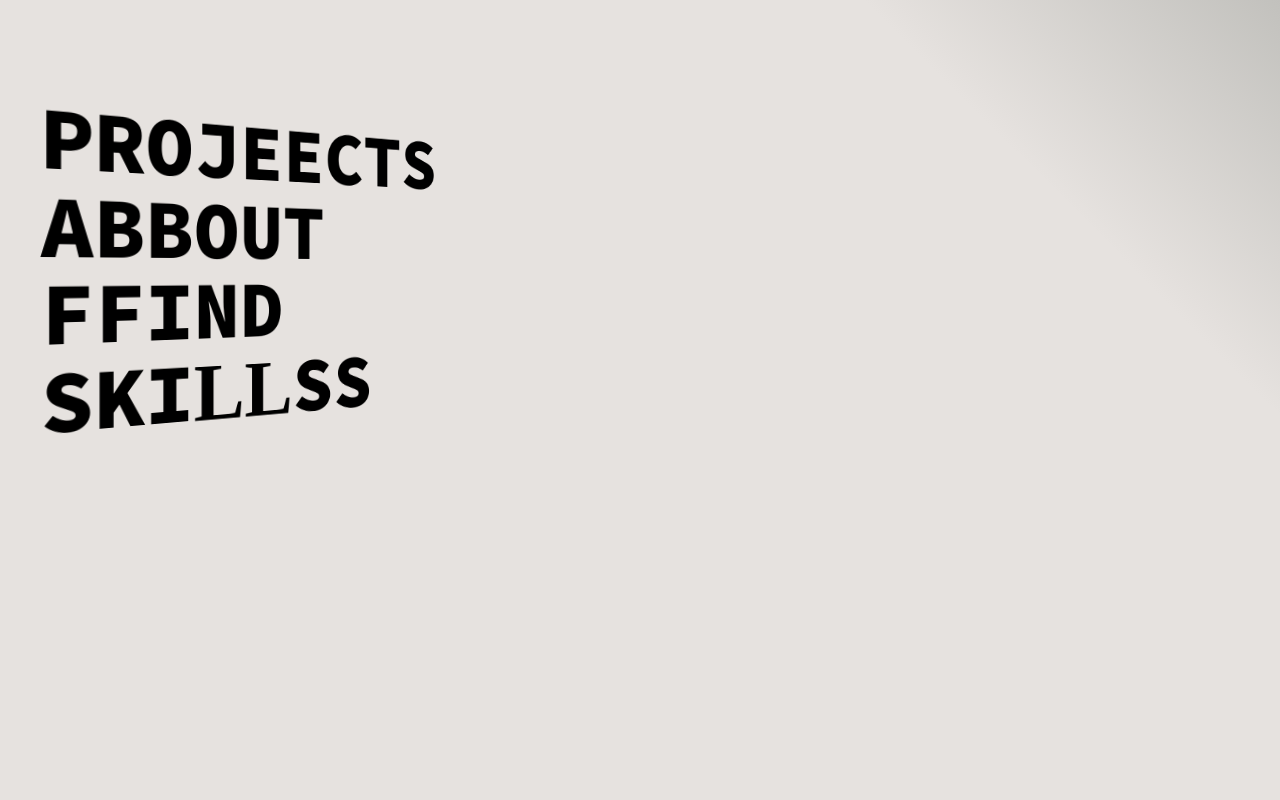
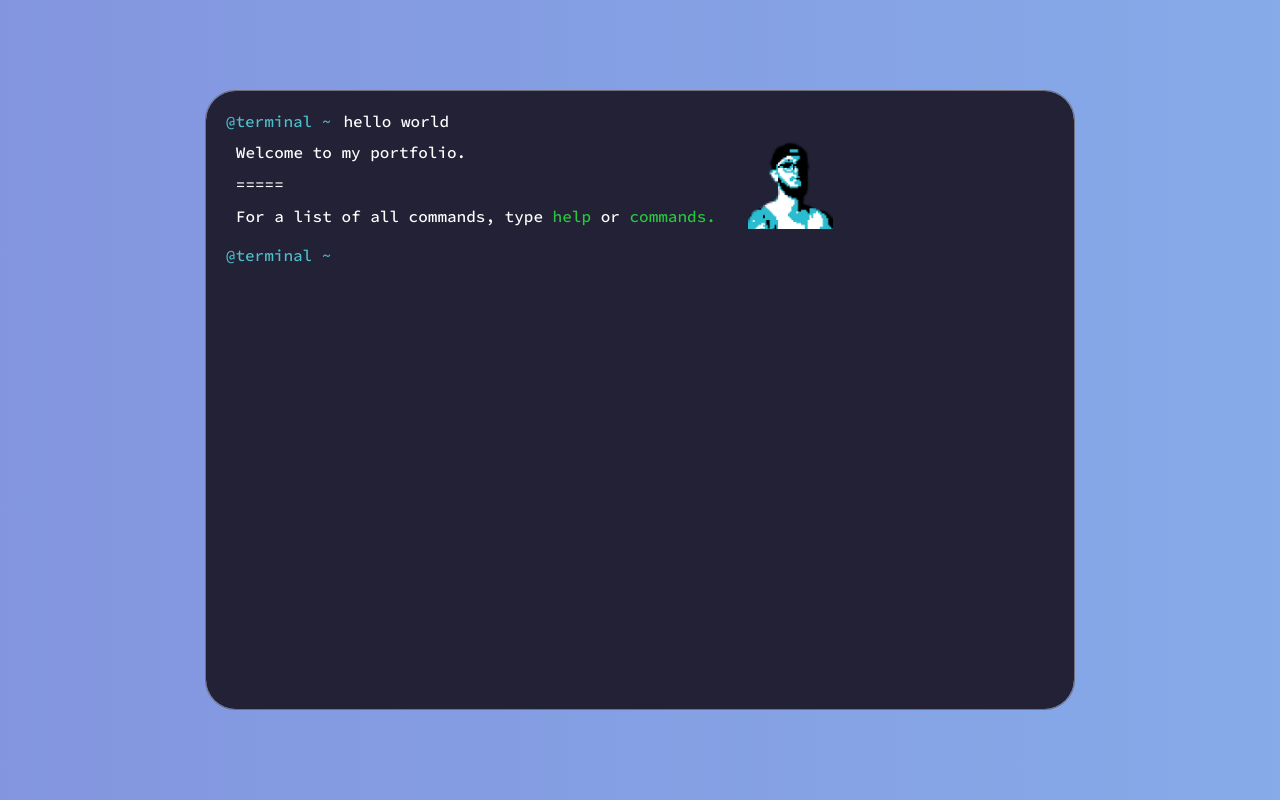
Before and after one commit to joaopedrocb/terminal-portfolio, a React (Create React App) app: page / in a window 1280 px wide. Built offline with nearby package versions, Linux system fonts and the light colour scheme.

Commit message:
feat: creates base for dashboard

```diff
--- a/src/common/presentation/pages/dashboard/index.tsx
+++ b/src/common/presentation/pages/dashboard/index.tsx
@@ -1,35 +1,63 @@
 // dependencies
 import React from 'react';
 
-// local components
-import { Container, Main, List, ListItemContainer, ListItem } from './styles';
+// components
+import { CommandLine, Output } from './components';
+import { Container, Outer, Main } from './styles';
 
-export function Dashboard(props: any) {
+// hooks
+import { useCommands } from './hooks';
+
+// enums
+import { Commands } from './enums';
+
+export function Dashboard() {
+  const inputRef = React.useRef<HTMLInputElement>(null);
+
+  React.useEffect(() => {
+    inputRef.current?.dispatchEvent(
+      new KeyboardEvent('keydown', { bubbles: true, key: 'Enter' })
+    );
+  }, []);
+
+  const [query, setQuery] = React.useState<string>(Commands.HELLO_WORLD);
+  const [output, setOutput] = React.useState<React.ReactElement | null>(null);
+
+  function addOutput(newOutput: React.ReactElement, previousCommand: string) {
+    setOutput((previousOutput) => (
+      <>
+        {previousOutput}
+        <Output command={previousCommand}>{newOutput}</Output>
+      </>
+    ));
+
+    setQuery('');
+  }
+
+  function clearOutput() {
+    setOutput(null);
+    setQuery('');
+  }
+
+  const { triggerCommand } = useCommands({
+    add: addOutput,
+    clear: clearOutput,
+  });
+
   return (
     <Container>
-      <Main>
-        <List>
-          <ListItemContainer>
-            <ListItem>Projeects</ListItem>
-          </ListItemContainer>
+      <Outer>
+        <Main>
+          {output}
 
-          <ListItemContainer>
-            <ListItem>Abbout</ListItem>
-          </ListItemContainer>
-
-          <ListItemContainer>
-            <ListItem>ffind</ListItem>
-          </ListItemContainer>
-
-          <ListItemContainer>
-            <ListItem>ski</ListItem>
-            <ListItem style={{ fontFamily: 'stretchProBasicFont' }}>
-              ll
-            </ListItem>
-            <ListItem>ss</ListItem>
-          </ListItemContainer>
-        </List>
-      </Main>
+          <CommandLine
+            query={query}
+            inputRef={inputRef}
+            changeQuery={setQuery}
+            triggerCommand={triggerCommand}
+          />
+        </Main>
+      </Outer>
     </Container>
   );
 }
--- a/src/common/presentation/pages/dashboard/styles.ts
+++ b/src/common/presentation/pages/dashboard/styles.ts
@@ -1,74 +1,82 @@
 // dependencies
 import styled, { keyframes } from 'styled-components';
 
-const fadeIn = keyframes`
-  from {
-    opacity: 0;
+const gradient = keyframes`
+  0% {
+    background-position: 0% 50%;
   }
 
-  to {
-    opacity: 1;
+  50% {
+    background-position: 100% 50%;
+  }
+
+  100% {
+    background-position: 0% 50%;
   }
 `;
 
 export const Container = styled.section`
+  position: relative;
+  width: 100%;
   display: flex;
   flex-direction: column;
-  min-height: 100vh;
+  height: 100vh;
+  padding: 7vw 16vw;
+
+  background-image: linear-gradient(270deg, #91eae4, #86a8e7, #7f7fd5);
+  background-size: 400% 400%;
+  animation: ${gradient} 8s ease infinite;
+`;
+
+export const Outer = styled.div`
+  display: flex;
+  flex-grow: 1;
+  max-width: 1700px;
+
+  border-radius: 30px;
+  border: 1px solid #72707d;
+
+  overflow: hidden;
 `;
 
 export const Main = styled.main`
   position: relative;
 
-  height: 100%;
-  flex-grow: 1;
-
-  padding-top: 80px;
-
-  perspective: 100vw;
-  background: linear-gradient(45deg, #e6e2df 80%, #c2c1bd 100%);
-`;
-
-export const List = styled.ul`
   display: flex;
   flex-direction: column;
+  flex-grow: 1;
   gap: 8px;
-  height: 100%;
+  padding: 20px;
 
-  perspective: 100vw;
-  list-style-type: none;
+  border-radius: 30px;
 
-  animation: ${fadeIn} ease-in 1.5s;
-`;
+  background-color: ${({ theme }) => theme.editor_background};
 
-export const ListItemContainer = styled.li`
-  position: relative;
-  width: fit-content;
+  box-shadow: rgb(51, 62, 67, 0.2) 0px 0px 25px 1px;
+  -webkit-box-shadow: 0px 0px 24px 8px rgb(51, 62, 67, 0.2);
+  overflow-y: auto;
 
-  cursor: pointer;
+  /* width */
+  ::-webkit-scrollbar {
+    width: 10px;
+    z-index: 99;
+  }
 
-  transform: rotate3d(0, 1, 0, 45deg);
-  transform-origin: left center;
-  transform-style: preserve-3d;
-  transition: transform 1.5s cubic-bezier(0.075, 0.82, 0.165, 1);
+  /* Track */
+  ::-webkit-scrollbar-track {
+    background: #f1f1f1;
+  }
 
-  :hover {
-    color: transparent;
-    -webkit-text-stroke: 0.5px black;
+  /* Handle */
+  ::-webkit-scrollbar-thumb {
+    background: #888;
+  }
 
-    transform: rotate3d(0, 1, 0, 25deg);
+  /* Handle on hover */
+  ::-webkit-scrollbar-thumb:hover {
+    background: #555;
+  }
+  ::-webkit-scrollbar-track {
+    background: transparent;
   }
 `;
-
-export const ListItem = styled.span`
-  text-transform: uppercase;
-  font-weight: 800;
-  font-style: normal;
-  font-stretch: ultra-expanded;
-  font-size: 7vw;
-  line-height: 0.9em;
-
-  transition: color 0.5s, opacity 0.3s;
-
-  cursor: pointer;
-`;
```
